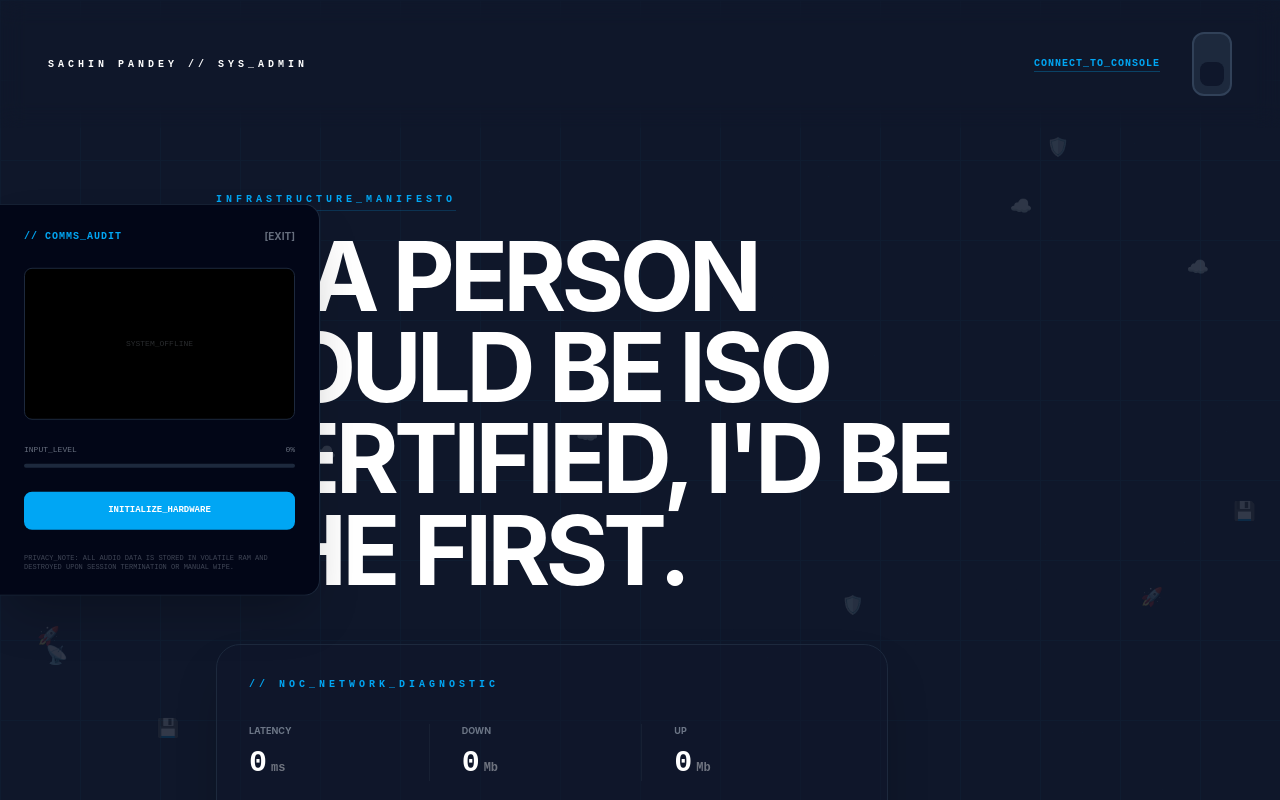
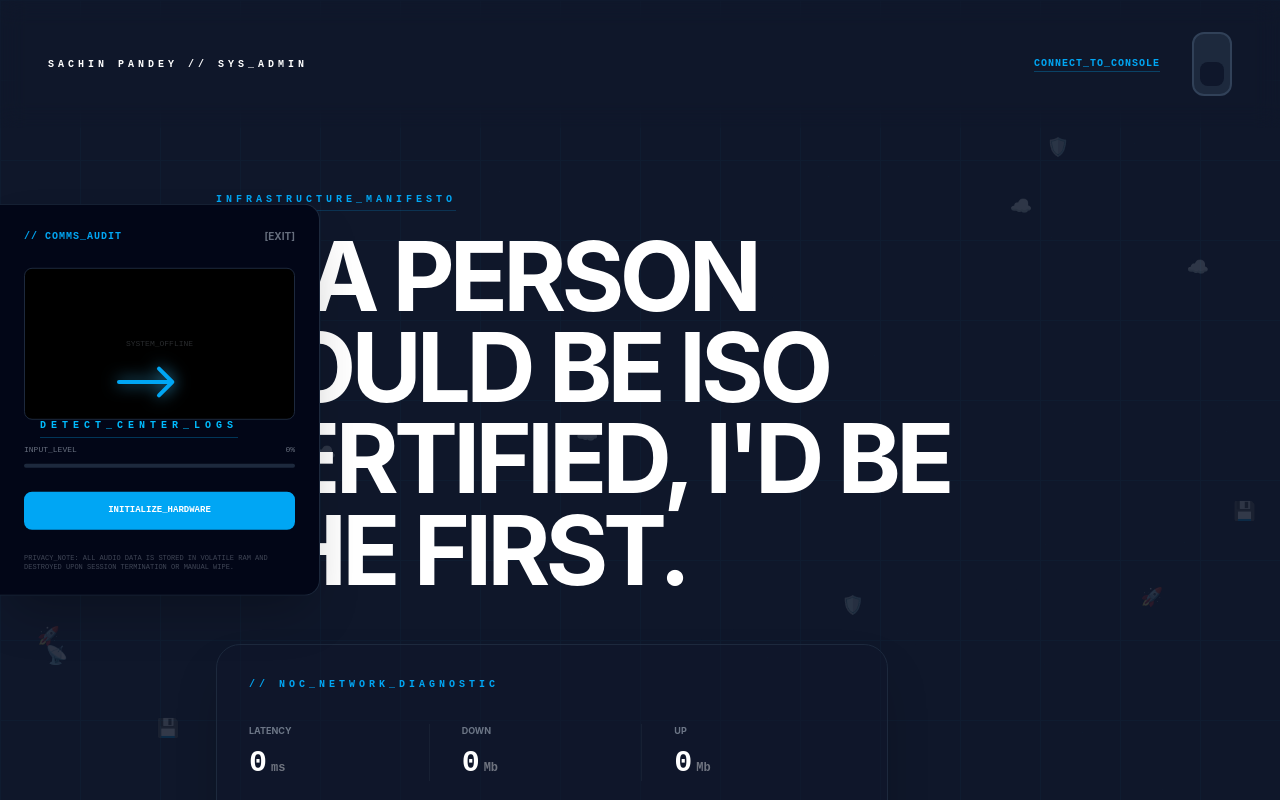
Before and after one commit to sachin1090/sachin-portfolio, a React (Vite) app: page / in a window 1280 px wide. Both pictures are taken after a click on the button "HARDWARE_CONSOLE". Shown: the top 800 px of the page. Built offline with nearby package versions, Linux system fonts and the light colour scheme.

Commit message:
Admin_Fix: Forcing GuidanceSystem re-route and Z-Index update

```diff
--- a/src/GuidanceSystem.jsx
+++ b/src/GuidanceSystem.jsx
@@ -1,21 +1,21 @@
 import React, { useState, useEffect } from 'react';
 import { motion, AnimatePresence } from 'framer-motion';
 
-const GuidanceSystem = ({ isDark }) => {
-  const [mousePos, setMousePos] = useState({ x: 0, side: null });
+const GuidanceSystem = () => {
+  const [mousePos, setMousePos] = useState({ side: null });
 
   useEffect(() => {
     const handleMove = (e) => {
       const width = window.innerWidth;
       const x = e.clientX;
 
-      // Threshold: 20% from the edges
-      if (x < width * 0.2) {
-        setMousePos({ x, side: 'left' });
-      } else if (x > width * 0.8) {
-        setMousePos({ x, side: 'right' });
+      // Increased threshold to 30% for easier testing
+      if (x < width * 0.3) {
+        setMousePos({ side: 'left' });
+      } else if (x > width * 0.7) {
+        setMousePos({ side: 'right' });
       } else {
-        setMousePos({ x, side: null });
+        setMousePos({ side: null });
       }
     };
 
@@ -27,38 +27,41 @@ const GuidanceSystem = ({ isDark }) => {
     <AnimatePresence>
       {mousePos.side && (
         <motion.div
-          initial={{ opacity: 0, x: mousePos.side === 'left' ? -20 : 20 }}
+          key={mousePos.side}
+          initial={{ opacity: 0, x: mousePos.side === 'left' ? -50 : 50 }}
           animate={{ opacity: 1, x: 0 }}
-          exit={{ opacity: 0, x: mousePos.side === 'left' ? -20 : 20 }}
-          className={`fixed top-1/2 -translate-y-1/2 z-[40] pointer-events-none flex flex-col items-center gap-2
-            ${mousePos.side === 'left' ? 'left-12' : 'right-12'}`}
+          exit={{ opacity: 0, x: mousePos.side === 'left' ? -50 : 50 }}
+          className={`fixed top-1/2 -translate-y-1/2 z-[999] pointer-events-none flex flex-col items-center gap-4
+            ${mousePos.side === 'left' ? 'left-10' : 'right-10'}`}
         >
-          {/* Technical Arrow */}
+          {/* HUD Arrow */}
           <motion.div
-            animate={{ x: mousePos.side === 'left' ? [0, 15, 0] : [0, -15, 0] }}
-            transition={{ repeat: Infinity, duration: 1.5, ease: "easeInOut" }}
-            className="text-sky-500"
+            animate={{ x: mousePos.side === 'left' ? [0, 20, 0] : [0, -20, 0] }}
+            transition={{ repeat: Infinity, duration: 1, ease: "easeInOut" }}
+            className="text-sky-500 filter drop-shadow-[0_0_8px_rgba(56,189,248,0.8)]"
           >
             <svg
-              width="60"
-              height="30"
+              width="80"
+              height="40"
               viewBox="0 0 60 30"
-              className={mousePos.side === 'right' ? 'rotate-180' : ''}
+              style={{ transform: mousePos.side === 'right' ? 'rotate(180deg)' : 'none' }}
             >
               <path
                 d="M50 15L10 15M50 15L40 5M50 15L40 25"
                 stroke="currentColor"
-                strokeWidth="2"
+                strokeWidth="3"
                 fill="none"
                 strokeLinecap="round"
               />
-              <rect x="0" y="14" width="5" height="2" fill="currentColor" opacity="0.5" />
             </svg>
           </motion.div>
 
-          <span className="font-mono text-[8px] uppercase tracking-[0.4em] text-sky-500/60 font-bold bg-sky-500/5 px-2 py-1 rounded border border-sky-500/10 backdrop-blur-sm">
-            {mousePos.side === 'left' ? 'Analyze_Center >>' : '<< Analyze_Center'}
-          </span>
+          <div className="flex flex-col items-center">
+            <span className="font-mono text-[10px] uppercase tracking-[0.5em] text-sky-400 font-bold">
+              {mousePos.side === 'left' ? 'DETECT_CENTER_LOGS' : 'RETURN_TO_CORE'}
+            </span>
+            <div className="w-full h-[1px] bg-sky-500/30 mt-1" />
+          </div>
         </motion.div>
       )}
     </AnimatePresence>
```
